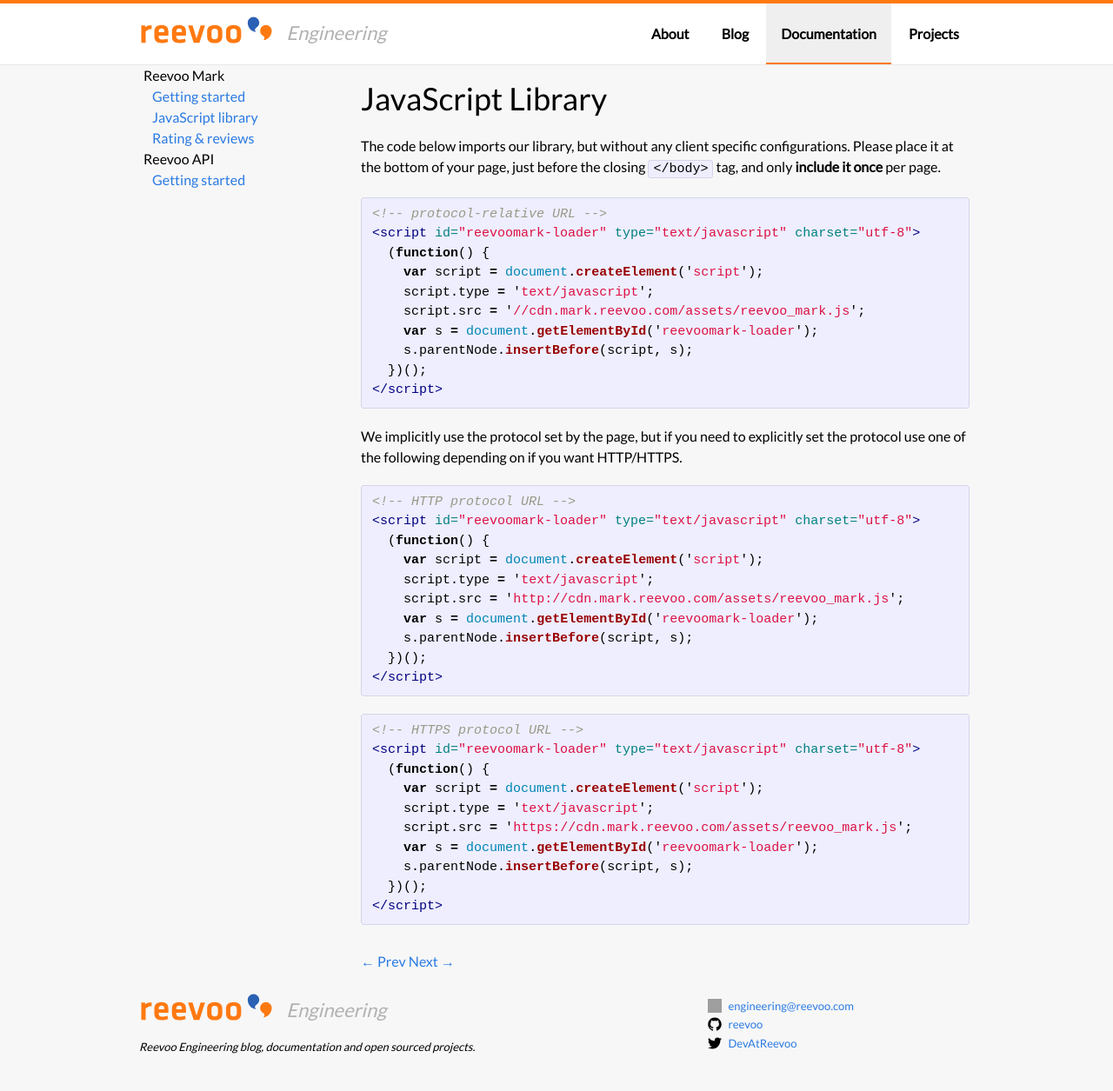
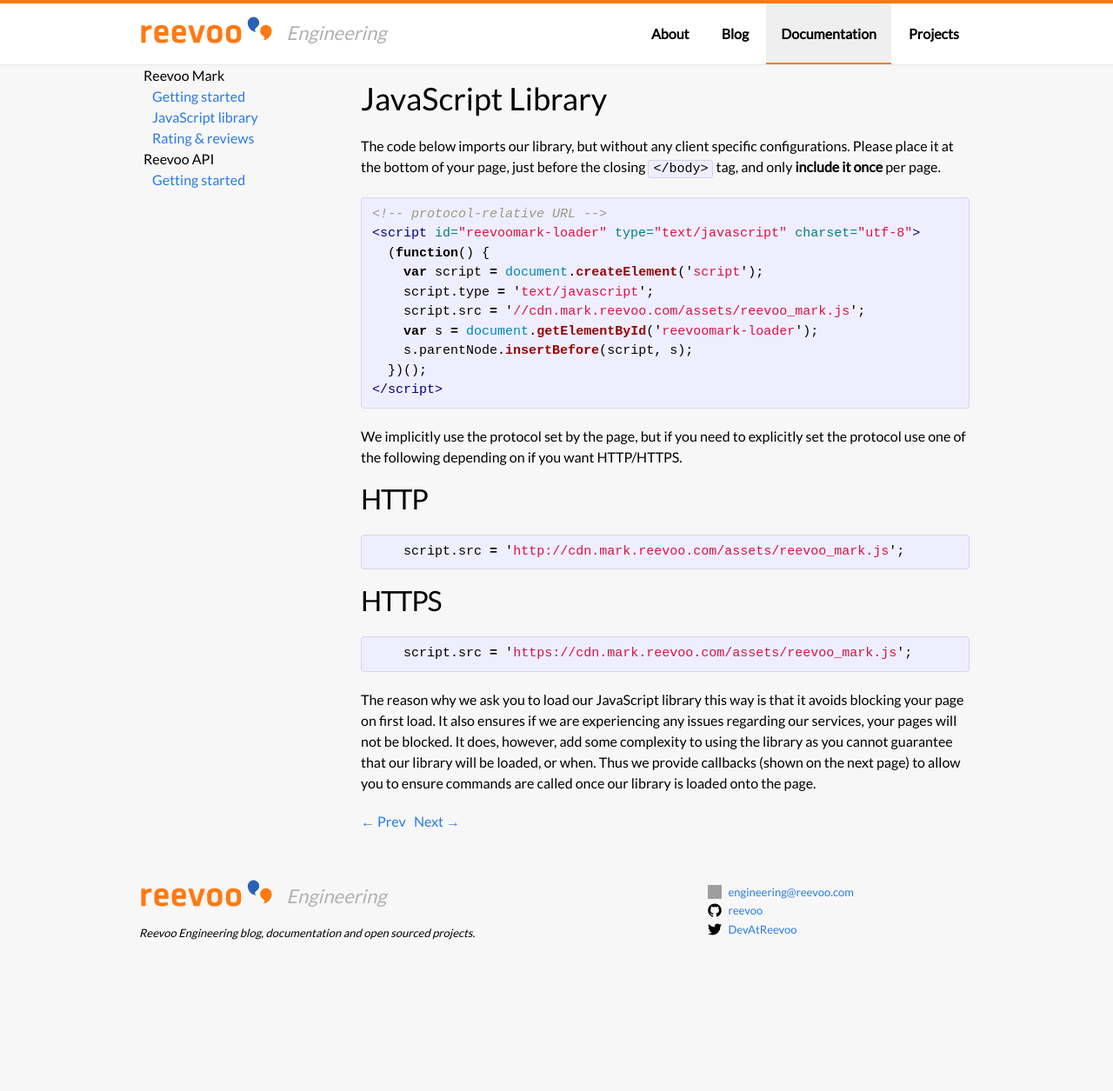
Before and after one commit to reevoo/reevoo.github.io, a Jekyll site: the page built from docs/reevoomark/javascript-library.markdown, in a window 1280 px wide. Shown: the whole page at 87% size. Built offline with Jekyll 4.4.1, drawn with Linux system fonts in a browser that asks for light colours; after the commit the page ends 1124 px from its top, so only the background shows below that; grey boxes are pictures that could not be loaded.

Commit message:
Further improvements to content for the first run.

```diff
--- a/_layouts/docs.html
+++ b/_layouts/docs.html
@@ -11,16 +11,17 @@
       <div class="post">
         <article class="post-content">
           {{ content }}
-        </article>
 
           <div class="docs-prevnext">
             {% if page.prev %}
             <a class="docs-prev" href="/docs/{{page.group}}/{{ page.prev }}/">&larr; Prev</a>
             {% endif %}
+            &nbsp;
             {% if page.next %}
             <a class="docs-next" href="/docs/{{page.group}}/{{ page.next }}/">Next &rarr;</a>
             {% endif %}
           </div>
+        </article>
       </div>
     </div>
   </div>
--- a/docs/reevoomark/javascript-library.markdown
+++ b/docs/reevoomark/javascript-library.markdown
@@ -28,28 +28,18 @@
 
 We implicitly use the protocol set by the page, but if you need to explicitly set the protocol use one of the following depending on if you want HTTP/HTTPS.
 
-{% highlight html %}
-<!-- HTTP protocol URL -->
-<script id="reevoomark-loader" type="text/javascript" charset="utf-8">
-  (function() {
-    var script = document.createElement('script');
-    script.type = 'text/javascript';
+HTTP
+----
+
+{% highlight javascript %}
     script.src = 'http://cdn.mark.reevoo.com/assets/reevoo_mark.js';
-    var s = document.getElementById('reevoomark-loader');
-    s.parentNode.insertBefore(script, s);
-  })();
-</script>
 {% endhighlight %}
 
-{% highlight html %}
-<!-- HTTPS protocol URL -->
-<script id="reevoomark-loader" type="text/javascript" charset="utf-8">
-  (function() {
-    var script = document.createElement('script');
-    script.type = 'text/javascript';
+HTTPS
+-----
+
+{% highlight javascript %}
     script.src = 'https://cdn.mark.reevoo.com/assets/reevoo_mark.js';
-    var s = document.getElementById('reevoomark-loader');
-    s.parentNode.insertBefore(script, s);
-  })();
-</script>
 {% endhighlight %}
+
+The reason why we ask you to load our JavaScript library this way is that it avoids blocking your page on first load. It also ensures if we are experiencing any issues regarding our services, your pages will not be blocked. It does, however, add some complexity to using the library as you cannot guarantee that our library will be loaded, or when. Thus we provide callbacks (shown on the next page) to allow you to ensure commands are called once our library is loaded onto the page.
```
Also changed, not shown: other parts of docs/reevoomark/javascript-library.markdown (+1 -1 lines), docs/reevoomark/retailer-specific-configuration.markdown (renamed from docs/reevoomark/rating-and-reviews.markdown, +5 -3 lines). Lines whose indentation alone changed are shown as unchanged.
